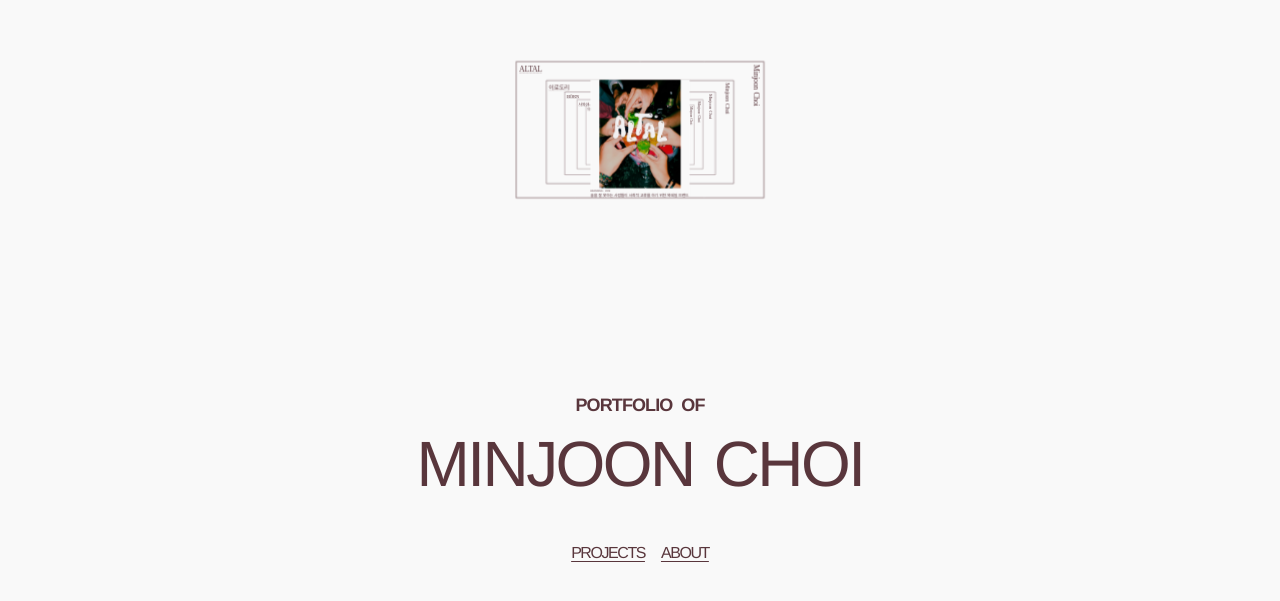
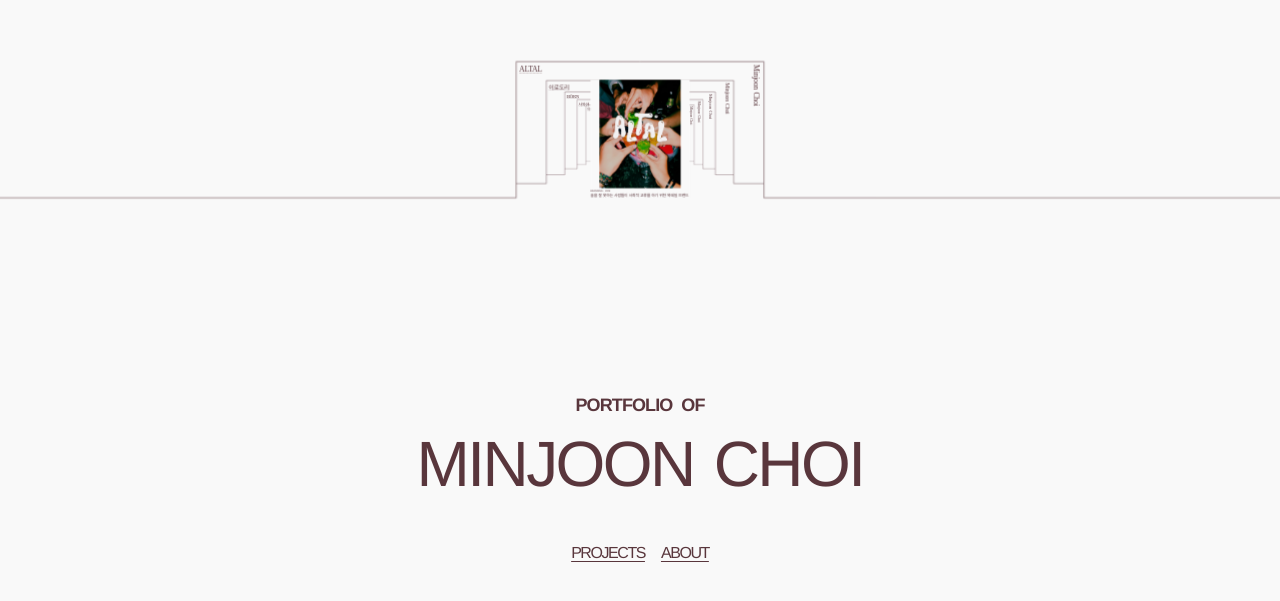
Before and after one commit to jjun4530-pixel/po, a Next.js app: page / in a window 1280 px wide. Shown: the part 261-862 px from the top of the page. Built offline with nearby package versions, Linux system fonts and the light colour scheme.

Commit message:
Keep continuous horizon line and morph only the frame top

```diff
--- a/app/globals.css
+++ b/app/globals.css
@@ -131,12 +131,10 @@ main {
 
 .project::before,
 .project::after {
-  display: none;
   position: absolute;
   bottom: 0;
   width: 300vw;
   height: 100%;
-  border-bottom: 3px solid var(--accent);
   background: var(--background);
   content: "";
 }
@@ -151,7 +149,7 @@ main {
   z-index: 3;
 }
 
-.frame-outline polygon {
+.frame-outline polyline {
   fill: none;
   stroke: var(--accent);
   stroke-width: 3px;
@@ -159,41 +157,12 @@ main {
   stroke-linejoin: miter;
 }
 
-.project .project-description {
-  inset: 0;
-  height: 100%;
-  clip-path: var(--frame-clip, polygon(0 0,100% 0,100% 100%,0 100%));
-  padding-top: 0;
-  align-items: flex-end;
-}
-
-.final-m {
-  position: absolute;
-  inset: 0;
-  display: grid;
-  place-items: center;
-  opacity: var(--final-m-opacity, 0);
-  pointer-events: none;
-}
-
-.final-m svg {
-  width: min(60vw, 65vh);
-  height: auto;
-  fill: none;
-  stroke: var(--accent);
-  stroke-width: 0.5;
-}
-
 .project::before {
   left: -300vw;
-  margin-left: -2px;
-  border-right: 3px solid var(--accent);
 }
 
 .project::after {
   left: 100vw;
-  margin-left: -6px;
-  border-left: 3px solid var(--accent);
 }
 
 .project-title,
@@ -286,8 +255,7 @@ main {
 }
 
 @media screen and (max-width: 800px) {
-  .final-m { display: none; }
-  .frame-outline polygon { stroke-width: 2px; }
+  .frame-outline polyline { stroke-width: 2px; }
   :root {
     scroll-behavior: auto;
   }
--- a/app/page.tsx
+++ b/app/page.tsx
@@ -67,9 +67,8 @@ export default function Home() {
       root.style.setProperty("--scroll", `${scrollY}px`);
       root.style.setProperty(
         "--footer-opacity",
-        `${clamp((scrollY - 9300) / 500)}`,
+        `${clamp((scrollY - 7900) / 100)}`,
       );
-      root.style.setProperty("--final-m-opacity", `${clamp((scrollY - 7700) / 500) * (1 - clamp((scrollY - 9100) / 500))}`);
       root.style.setProperty(
         "--mobile-project-height",
         `${Math.min(640, Math.floor(window.innerHeight * 0.85))}px`,
@@ -81,10 +80,10 @@ export default function Home() {
           ? clamp((index + clamp(1 - project.getBoundingClientRect().top / window.innerHeight)) / projects.length)
           : clamp((scrollY - 400 + index * 100) / 6500);
         const morph = progress * progress * (3 - 2 * progress);
-        // Matching vertices keep the rectangle-to-M outline continuous in both directions.
-        const points = [[0,0],[24,0],[50,48*morph],[76,0],[100,0],[100,100],[76,100],[76,100-58*morph],[50,100-26*morph],[24,100-58*morph],[24,100],[0,100]];
-        project.style.setProperty("--frame-clip", `polygon(${points.map(([x,y]) => `${x}% ${y}%`).join(",")})`);
-        project.querySelector(".frame-outline polygon")?.setAttribute("points", points.map(point => point.join(",")).join(" "));
+        // One open line: left horizon, frame top, then right horizon.
+        // Only the top midpoint moves; the sides and open bottom stay fixed.
+        const points = [[-300,100],[0,100],[0,0],[50,48*morph],[100,0],[100,100],[400,100]];
+        project.querySelector(".frame-outline polyline")?.setAttribute("points", points.map(point => point.join(",")).join(" "));
         const fadeStart = 2800 + index * 1000;
         project.style.setProperty(
           "--project-opacity",
@@ -130,7 +129,7 @@ export default function Home() {
             } as React.CSSProperties}
           >
             <svg className="frame-outline" viewBox="0 0 100 100" preserveAspectRatio="none" aria-hidden="true">
-              <polygon points="0,0 24,0 50,0 76,0 100,0 100,100 76,100 76,100 50,100 24,100 24,100 0,100" />
+              <polyline points="-300,100 0,100 0,0 50,0 100,0 100,100 400,100" />
             </svg>
             <span className="project-title">{project.title}</span>
             <span className="project-author">Minjoon Choi</span>
@@ -153,9 +152,6 @@ export default function Home() {
             </div>
           </article>
         ))}
-        <div className="final-m" aria-hidden="true">
-          <svg viewBox="0 0 100 100"><path d="M0 0H24L50 48 76 0H100V100H76V42L50 74 24 42V100H0Z" /></svg>
-        </div>
       </main>
 
       <footer id="about" className="site-footer">
```
